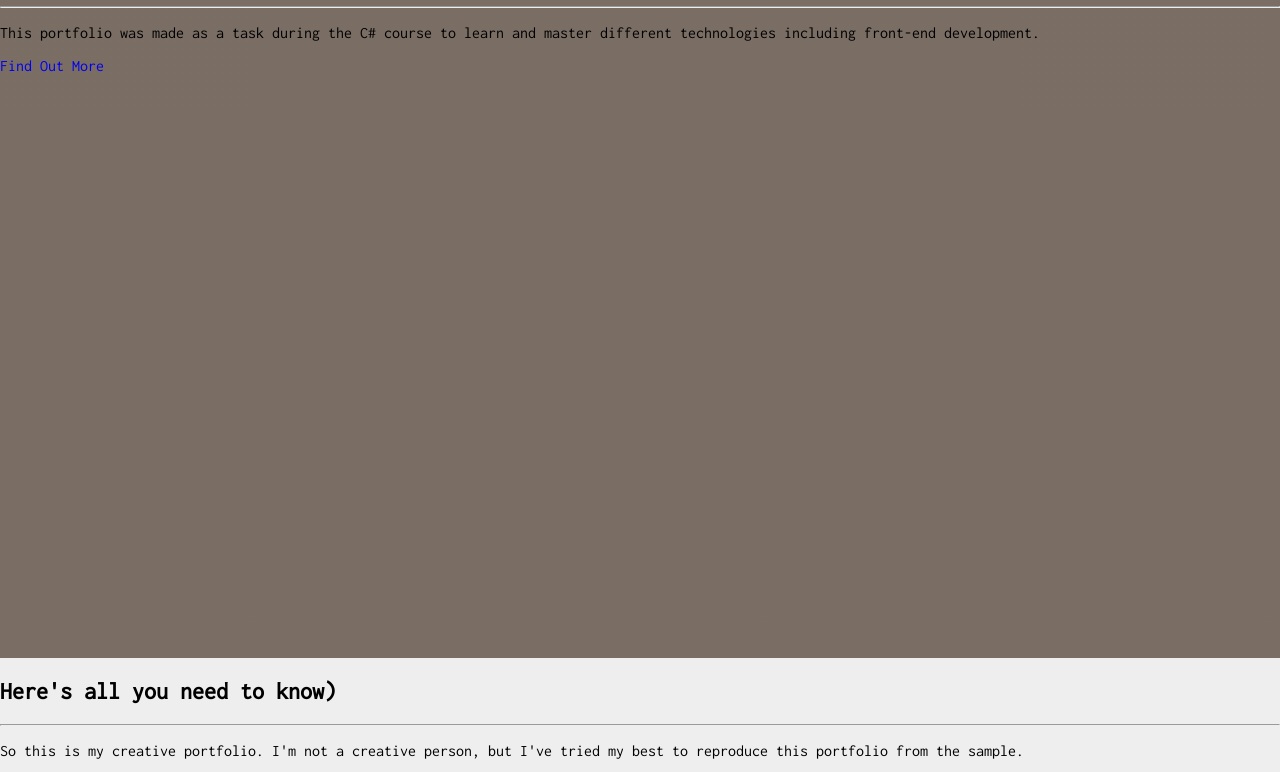
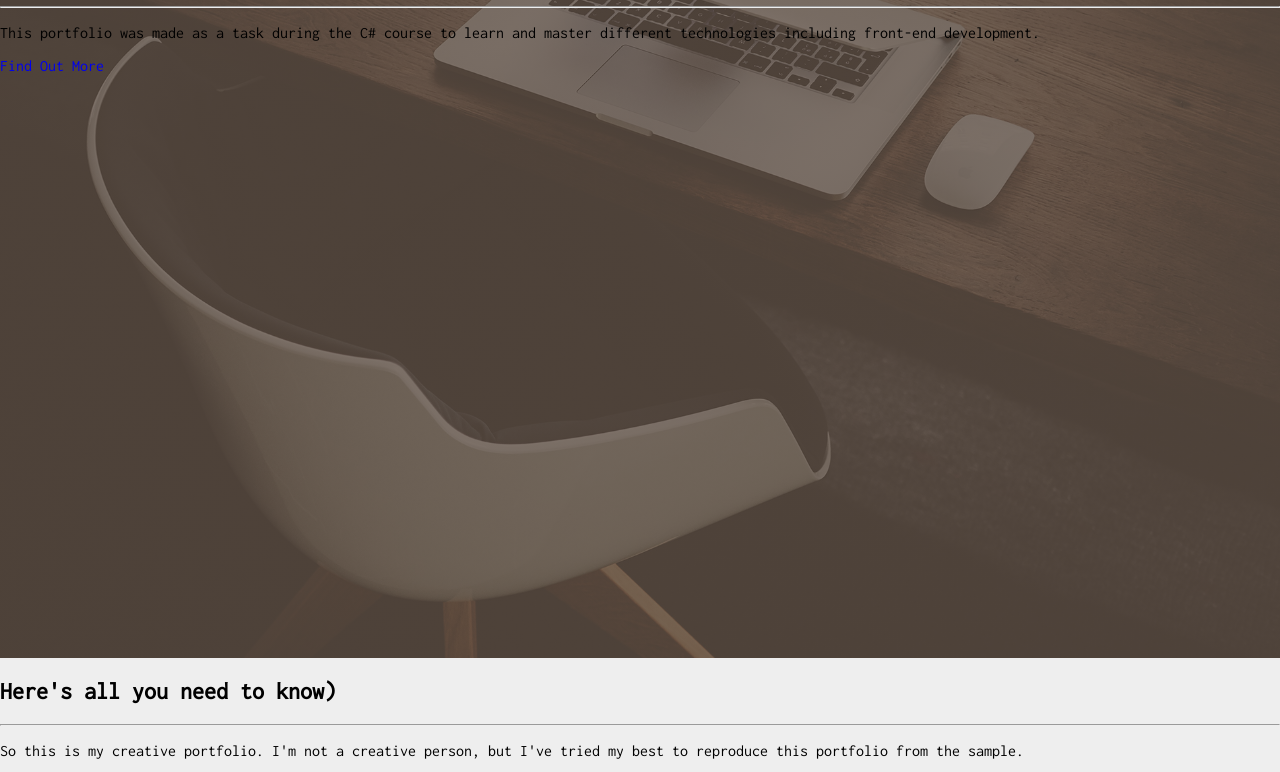
Before and after one commit to Walentein/HTMLCSSTask, a plain HTML site: page index.html in a window 1280 px wide. Shown: the part 142-914 px from the top of the page. Drawn offline with Linux system fonts and the light colour scheme; the site is published under a folder, as on GitHub Pages, so addresses that start at the root find nothing.

Commit message:
bg header-intro hotfix for git pages

```diff
--- a/css/styles.scss
+++ b/css/styles.scss
@@ -138,7 +138,7 @@ html:not([data-scroll='0']) {
 //.content__elem--intro{
 .content__header-intro{
     display: block;
-    background: linear-gradient(to bottom, rgba(92, 77, 66, 0.8) 0%, rgba(92, 77, 66, 0.8) 100%), url(/images/bg-masthead.jpg);
+    background: linear-gradient(to bottom, rgba(92, 77, 66, 0.8) 0%, rgba(92, 77, 66, 0.8) 100%), url(../images/bg-masthead.jpg);
     background-position: center;
     background-repeat: no-repeat;
     background-attachment: scroll;
```
Also changed, not shown: css/styles.css, 1 other file.
